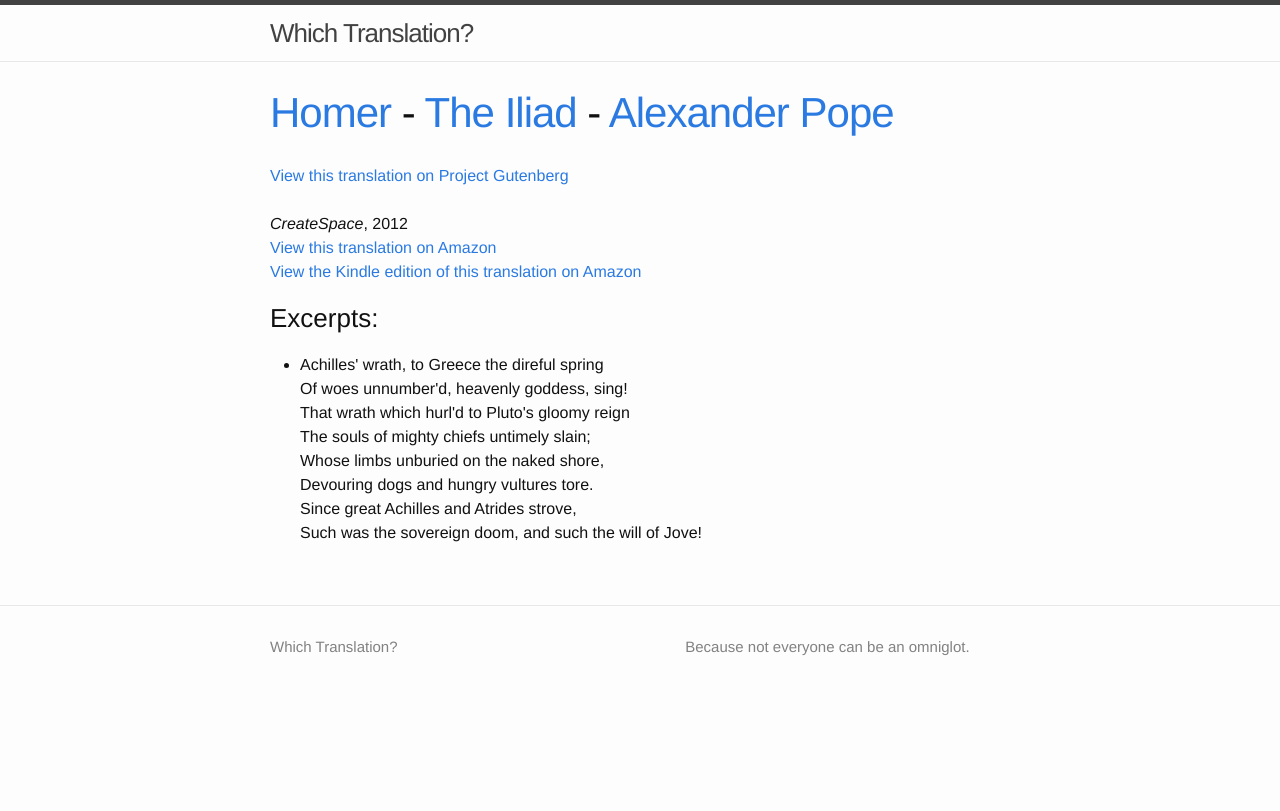
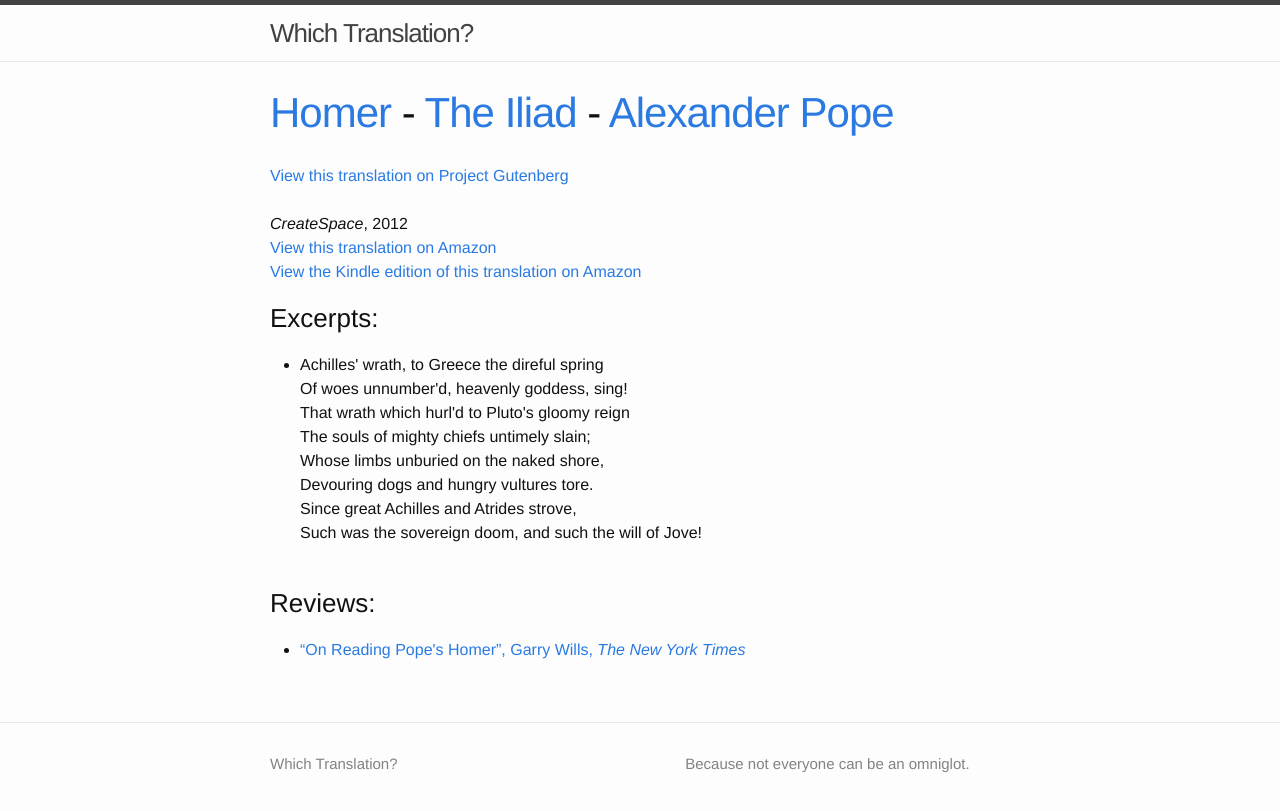
Before and after one commit to whichtranslation/whichtranslation, a Jekyll site: the page built from _authors/homer/the-iliad/alexander-pope.md, in a window 1280 px wide. Shown: the top 811 px of the page. Built offline with Jekyll 4.4.1, drawn with Linux system fonts in a browser that asks for light colours; a script that is not in the unit is left out.

Commit message:
Add "On Reading Pope's Homer"

```diff
--- a/_authors/homer/the-iliad/alexander-pope.md
+++ b/_authors/homer/the-iliad/alexander-pope.md
@@ -12,6 +12,11 @@
     asin: "1480048348"
     kindle_asin: "B0082TAAMO"
     isbns: "978-1480048348"
+reviews:
+  - title: "On Reading Pope's Homer"
+    url: "http://www.nytimes.com/1997/06/01/books/on-reading-pope-s-homer.html?pagewanted=all"
+    author: "Garry Wills"
+    venue: The New York Times
 excerpts:
   - citation: "1.1"
     excerpt: |+
```
